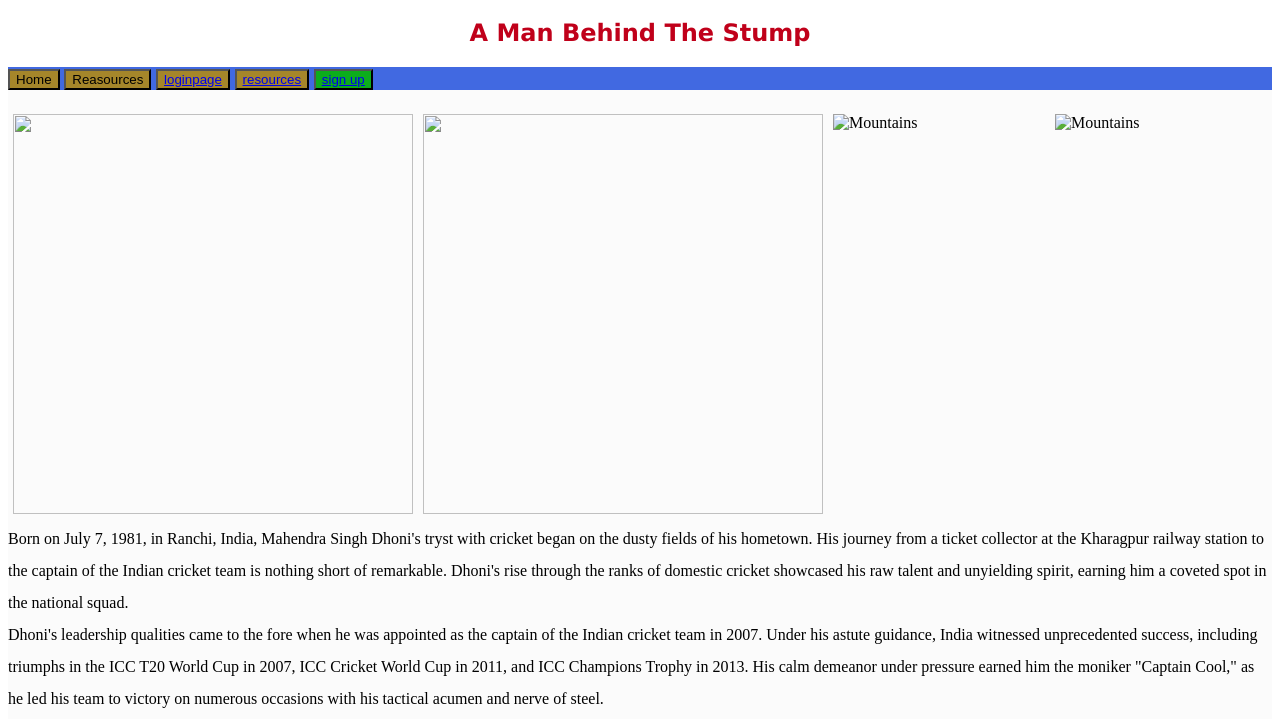
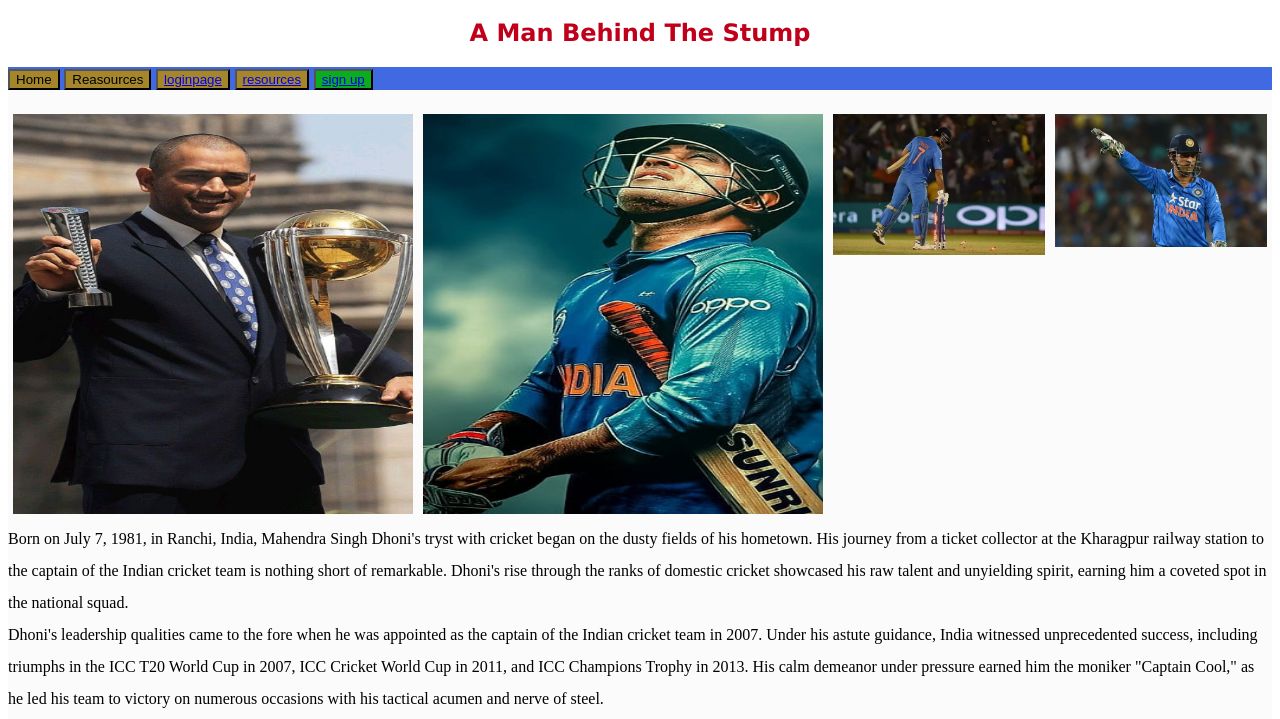
Before and after one commit to nagarjunnilewad/jersey-no-7-, a plain HTML site: page index.html in a window 1280 px wide. Shown: the part 62-781 px from the top of the page. Drawn offline with Linux system fonts and the light colour scheme.

Commit message:
Update index.html

```diff
--- a/index.html
+++ b/index.html
@@ -75,23 +75,23 @@
     <h2 align="center">A Man Behind The Stump </h2></div>
     <div class="content">
     <h3>
-    <button align="left" style="background-color: #a5862a;">Home</button>
+    <button align="left" style="background-color: #a5862a;"><a href="index.html"></a> Home</button>
     <button style="background-color: rgb(165, 134, 42);"><a href="resources.html"></a> Reasources </button>
     <button style="background-color: rgb(165, 134, 42);" ><a  href="loginpage.html/">loginpage</cont></a></button>
     <button style="background-color: rgb(165, 134, 42);"><a href="resources.html">resources</a></button>
     <button align=" right" style="background-color: rgb(12, 173, 28);"><a href="signuppage.html">sign up</a></button></h3>
     <div class="row">
       <div class="column">
-        <img src="image/image1.jpg" style="width: 400px;%" height="400px" >
+        <img src="image1.jpg" style="width: 400px;%" height="400px" >
       </div>
       <div class="column">
-        <img src="image/image 2.jpg" style="width: 400px;%" height="400px">
+        <img src="image 2.jpg" style="width: 400px;%" height="400px">
       </div>
       <div class="column">
-        <img src="image/image 3.webp" alt="Mountains" style="width:100%">
+        <img src="image 3.webp" alt="Mountains" style="width:100%">
       </div>
       <div class="column">
-        <img src="image/iamge 4.jpg" alt="Mountains" style="width:100%">
+        <img src="iamge 4.jpg" alt="Mountains" style="width:100%">
       </div>
     </div>
     <div class="gap">
```
